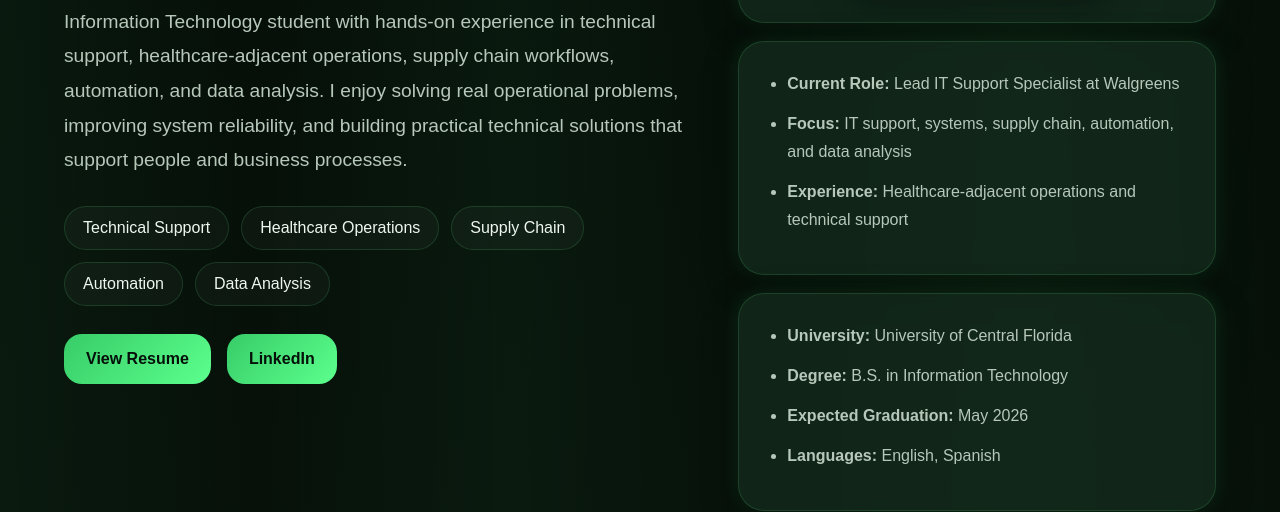
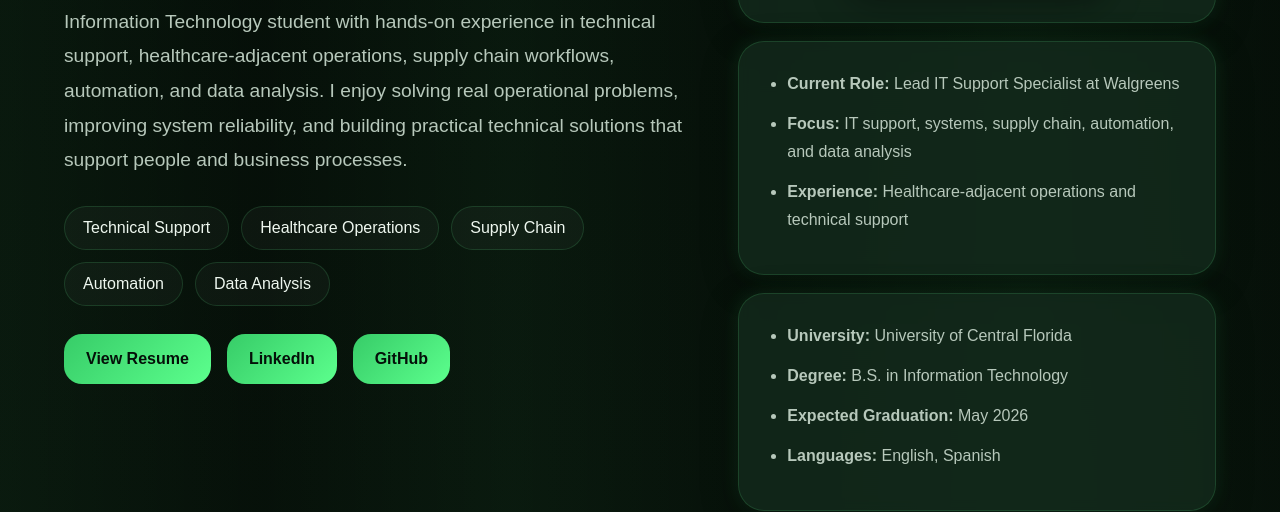
Before and after one commit to SamClear22/Portfolio, a plain HTML site: page index.html in a window 1280 px wide. Shown: the part 448-960 px from the top of the page. Drawn offline with Linux system fonts and the light colour scheme.

Commit message:
Update index.html
added my github page to it

```diff
--- a/index.html
+++ b/index.html
@@ -45,6 +45,7 @@
             <div class="hero-buttons">
                 <a href="Samuel_Resume.pdf" target="_blank" rel="noopener" class="btn-primary">View Resume</a>
                 <a href="https://www.linkedin.com/in/samuel-de-santiago/" target="_blank" rel="noopener" class="btn-primary">LinkedIn</a>
+                <a href="https://github.com/SamClear22" target="_blank" rel="noopener" class="btn-primary">GitHub</a>
             </div>
         </div>
 
@@ -285,6 +286,7 @@
             <div class="contact-right">
                 <a href="mailto:samueljosedesantiago@gmail.com" class="btn-primary">Email Me</a>
                 <a href="https://www.linkedin.com/in/samuel-de-santiago/" target="_blank" rel="noopener" class="btn-primary">LinkedIn</a>
+                <a href="https://github.com/SamClear22" target="_blank" rel="noopener" class="btn-primary">GitHub</a>
                 <a href="Samuel_Resume.pdf" target="_blank" rel="noopener" class="btn-primary">Resume</a>
             </div>
         </section>
```
